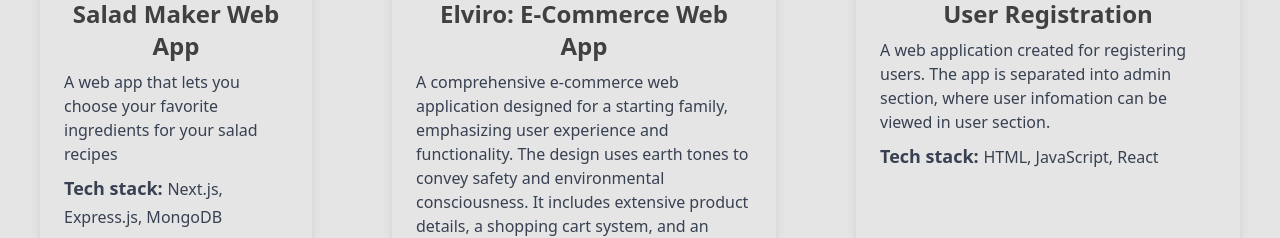
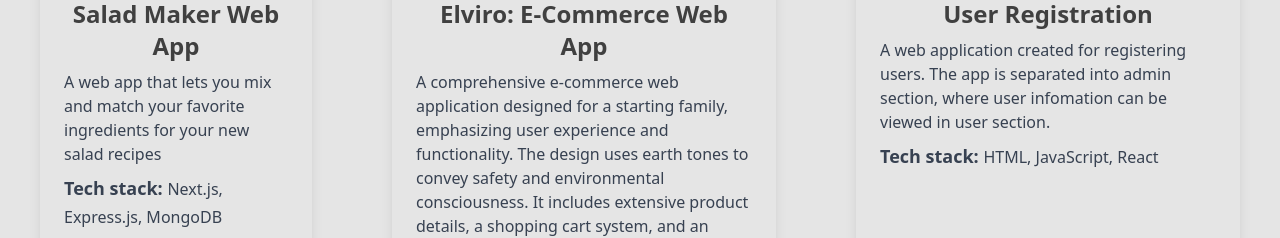
Before and after one commit to jittakan2539/Kan_DevFolio, a React (Vite) app: page /home/ in a window 1280 px wide. Shown: the part 1907-2145 px from the top of the page. Built offline with nearby package versions, Linux system fonts and the light colour scheme.

Commit message:
update project03

```diff
--- a/src/components/Home/Projects.jsx
+++ b/src/components/Home/Projects.jsx
@@ -1,7 +1,7 @@
 import ProductCard from "./ProductCard";
 import Elviro from "../../assets/images/project01-elviro/elviro-desktop.jpg";
 import CRUD from "../../assets/images/project02_CRUD Generation/Generation-image.jpg";
-import Saladmaker from "../../assets/images/projects/project03_salad-maker.jpg";
+import Saladmaker from "../../assets/images/projects/project03_salad-maker.png";
 
 export default function Projects() {
 	return (
@@ -11,7 +11,7 @@ export default function Projects() {
 				<ProductCard
 					image={Saladmaker}
 					title="Salad Maker Web App"
-					description="A web app that lets you choose your favorite ingredients for your salad recipes"
+					description="A web app that lets you mix and match your favorite ingredients for your new salad recipes"
 					techStack={["Next.js", "Express.js", "MongoDB"]}
 					liveLink="https://salad-maker-psi.vercel.app/"
 					codeLink="https://github.com/jittakan2539/salad-maker"
```
Also changed, not shown: src/assets/images/projects/project03_salad-maker.JPG (deleted), src/assets/images/projects/project03_salad-maker.png (added).
